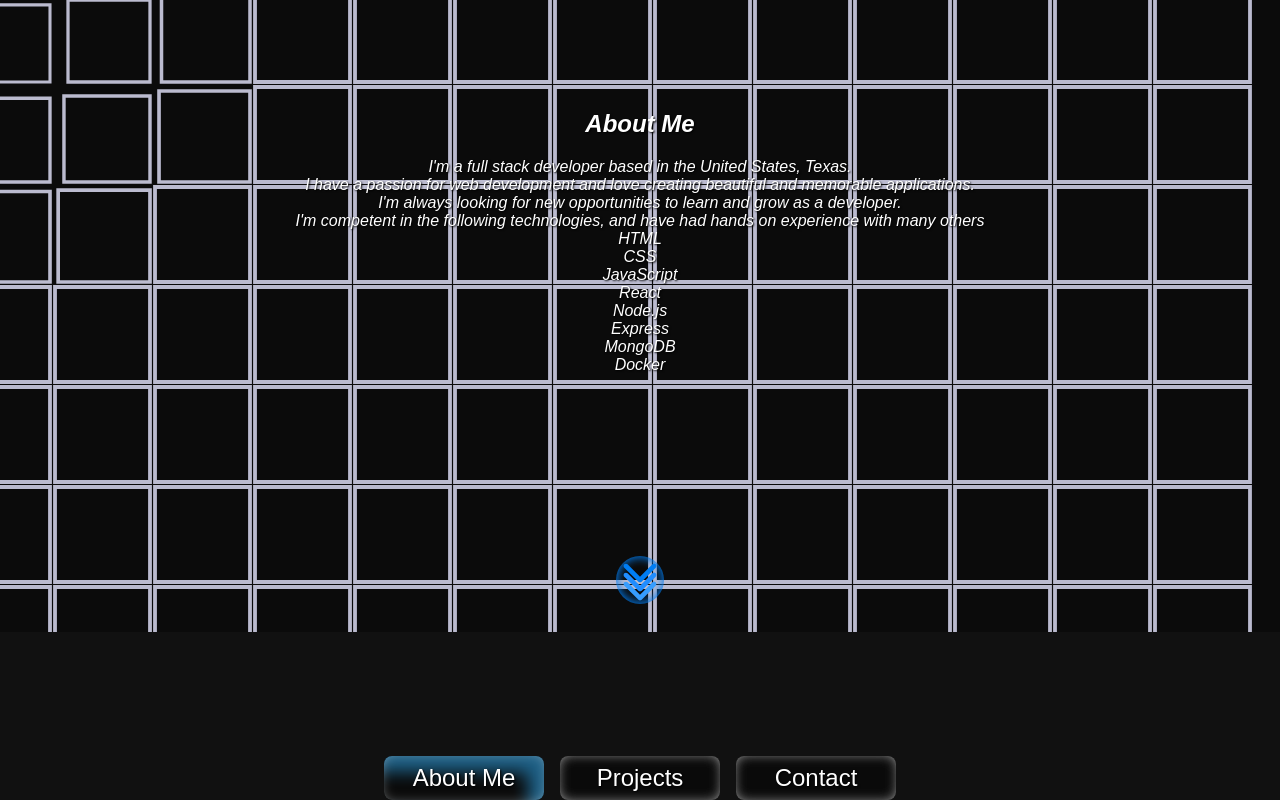
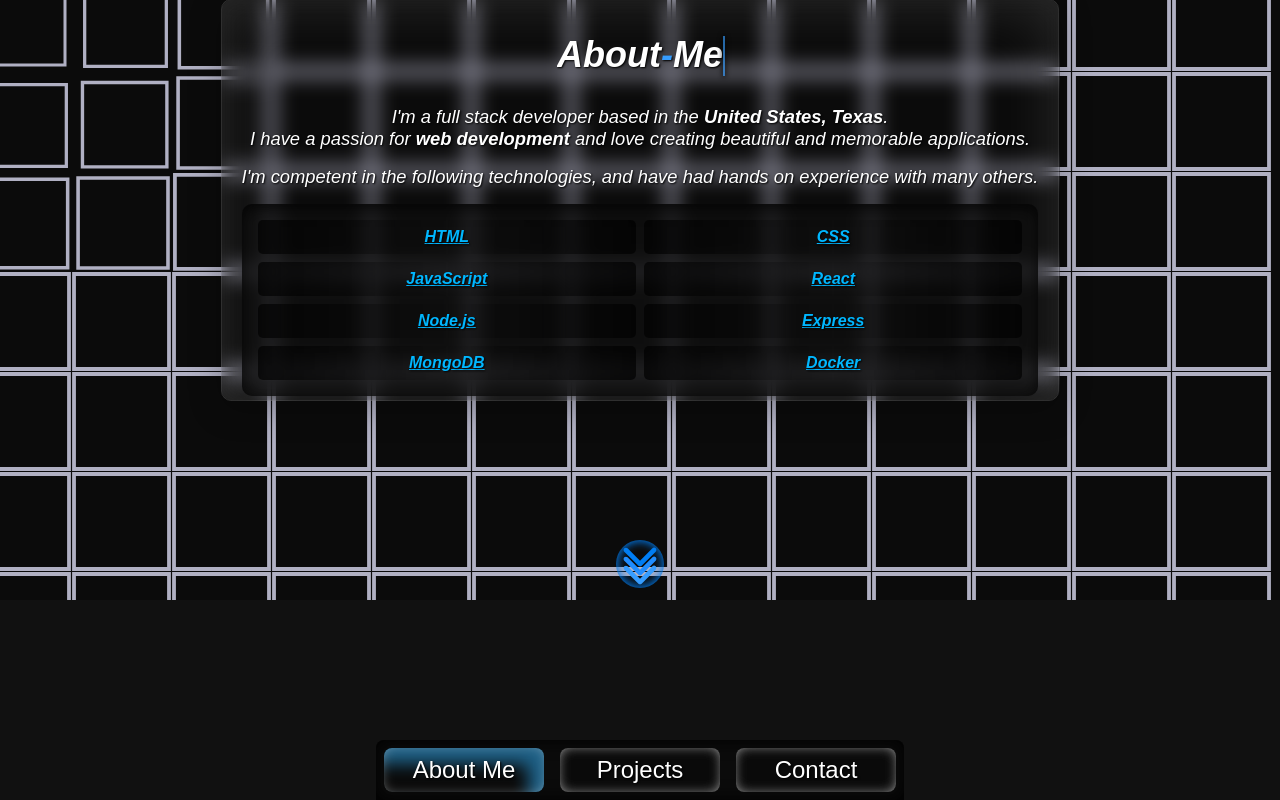
Before and after one commit to GianMarcoAlagna/Portfolio, a React (Vite) app: page / in a window 1280 px wide. Both pictures are taken after a click on the button "About Me". Built offline with nearby package versions, Linux system fonts and the light colour scheme; a web font is replaced by a local one.

Commit message:
Need to add projects and contact, maybe add read more to the about me and add the deeper details there

```diff
--- /dev/null
+++ b/src/Animations.css
@@ -0,0 +1,67 @@
+@keyframes up-in {
+  from {
+    transform: translateY(100vh) scale(0);
+  }
+  to {
+    transform: translateY(0) scale(1);
+  }
+}
+
+@keyframes up-out {
+  from {
+    transform: translateY(0) scale(1);
+  }
+  to {
+    transform: translateY(-100vh) scale(0);
+  }
+}
+
+@keyframes reveal {
+  0% {
+    opacity: 0;
+    transform: translateY(1rem);
+  }
+  100% {
+    opacity: 1;
+    transform: translateY(0);
+  }
+}
+
+@keyframes reveal-down {
+  0% {
+    opacity: 0;
+    transform: translateY(-1rem);
+  }
+  100% {
+    opacity: 1;
+    transform: translateY(0);
+  }
+}
+
+@keyframes opacity {
+  0% {
+    opacity: 0;
+  }
+  100% {
+    opacity: 1;
+  }
+}
+
+@keyframes flip-over {
+  0% {
+    transform: rotateY(0deg);
+  }
+
+  100% {
+    transform: rotateY(90deg);
+  }
+}
+
+@keyframes spin {
+  0% {
+    transform: rotate(0deg);
+  }
+  100% {
+    transform: rotate(360deg);
+  }
+}
--- a/src/App.css
+++ b/src/App.css
@@ -73,35 +73,9 @@
   }
 }
 
-@keyframes reveal {
-  0% {
-    opacity: 0;
-    transform: translateY(1rem);
-  }
-  100% {
-    opacity: 1;
-    transform: translateY(0);
-  }
-}
-
-@keyframes reveal-down {
-  0% {
-    opacity: 0;
-    transform: translateY(-1rem);
-  }
-  100% {
-    opacity: 1;
-    transform: translateY(0);
-  }
-}
-
-@keyframes opacity {
-  0% {
-    opacity: 0;
-  }
-  100% {
-    opacity: 1;
-  }
+.impression {
+  box-shadow: 0 4px 16px rgba(0, 0, 0, 0.75) inset;
+  background: rgba(17, 17, 17, 0.75);
 }
 
 .reveal {
--- a/src/App.jsx
+++ b/src/App.jsx
@@ -3,6 +3,7 @@ import { MainProvider } from "./context/MainContext";
 import { Main } from "./components";
 import { Preloader } from "./components/Preloader/Preloader";
 import "./App.css";
+import "./Animations.css";
 
 function App() {
   const [loading, setLoading] = useState(true);
--- /dev/null
+++ b/src/components/Introduction/About/About.css
@@ -0,0 +1,156 @@
+.about-content {
+  --blur-amt: 10px;
+  position: relative;
+  display: flex;
+  flex-direction: column;
+  justify-content: space-evenly;
+  align-items: center;
+  z-index: 1;
+  font-size: 1rem;
+  text-align: center;
+  min-height: 50vh;
+  max-height: 80vh;
+
+  padding: 0.25rem 1.25rem;
+  background: rgba(255, 255, 255, 0);
+  backdrop-filter: blur(var(--blur-amt));
+  -webkit-backdrop-filter: blur(var(--blur-amt));
+  border-radius: 10px;
+  border: 1px solid rgba(255, 255, 255, 0.15);
+  box-shadow: 0 8px 32px rgba(0, 0, 0, 0.25),
+    inset 0 0 60px 0px rgba(255, 255, 255, 0.15);
+
+  .about-content-descriptor {
+    width: fit-content;
+    margin: 0;
+  }
+}
+
+.grid {
+  display: grid;
+  grid-template-columns: repeat(2, minmax(100px, 1fr));
+  gap: 0.5rem;
+  list-style: none;
+  padding: 1rem;
+  margin: 1rem 0 0 0;
+  color: #00b7ff;
+  border-radius: 10px;
+  position: relative;
+}
+
+.grid__list-item {
+  padding: 0.5rem;
+  border-radius: 5px;
+  top: 0rem;
+  position: relative;
+  animation: transition-from-top 0.5s ease both;
+  animation-delay: 1s;
+  font-weight: 600;
+  font-size: 1rem;
+
+  &:before {
+    content: "";
+    position: absolute;
+    height: 100%;
+    width: 100%;
+    right: 0;
+    bottom: 0;
+    background: linear-gradient(-270deg, #000000aa, transparent, transparent);
+    z-index: -1;
+    border-radius: 5px;
+  }
+
+  &:after {
+    content: "";
+    position: absolute;
+    height: 100%;
+    width: 100%;
+    left: 0;
+    bottom: 0;
+    background: linear-gradient(270deg, #000000aa, transparent, transparent);
+    z-index: -1;
+    border-radius: 5px;
+  }
+}
+
+@keyframes transition-from-top {
+  0% {
+    opacity: 0;
+    transform: translateY(-20px);
+  }
+  100% {
+    opacity: 1;
+    transform: translateY(0);
+  }
+}
+
+.about-content-body {
+  font-size: 1.15rem;
+  max-width: 100%;
+  max-height: 100%;
+  overflow: auto;
+}
+
+.about-content-body-stack {
+  margin-top: 1rem;
+}
+
+.about-buttons {
+  display: flex;
+  gap: 1rem;
+  margin-top: 1rem;
+  justify-content: center;
+}
+
+.about-button {
+  position: relative;
+  padding: 0.5rem 1rem;
+  border: none;
+  border-radius: 0.5rem;
+  color: #fff;
+
+  &::after {
+    content: "";
+    position: absolute;
+    border-radius: 0.5rem;
+    width: 150%;
+    height: 150%;
+    left: 0;
+    bottom: 0;
+    opacity: 0;
+    transition: height 0.5s ease, width 0.5s ease, opacity 0.5s ease;
+    box-shadow: -15px 15px 16px 1px var(--after-color) inset;
+  }
+
+  &:hover::after {
+    content: "";
+    position: absolute;
+    opacity: 1;
+    border-radius: 0.5rem;
+    width: 100%;
+    height: 100%;
+    left: 0;
+    bottom: 0;
+  }
+}
+
+.about-button-link {
+  position: absolute;
+  z-index: 1;
+  inset: 0;
+}
+
+@container hero (width >= 800px) {
+  .about-content {
+    font-size: 1.5rem;
+    min-width: 30rem;
+    min-height: 40vh;
+  }
+  .modals {
+    .modal {
+      display: flex;
+      justify-content: center;
+      min-width: 10rem;
+    }
+  }
+}
--- a/src/components/Introduction/About/About.jsx
+++ b/src/components/Introduction/About/About.jsx
@@ -1,28 +1,35 @@
 import Stack from "../../Util/Stack.json";
+import Typed from "../../../effects/Typed/Typed";
+import "./About.css";
 
 export const About = ({ isActive }) => {
+  const dashStyle = { color: "oklch(70% 0.19981 255.155)" };
   return (
-    <div className={`about ${isActive ? "active" : "inactive"}`}>
-      <h2 className="about-header">About Me</h2>
-      <div className="about-body">
-        I&apos;m a full stack developer based in the United States, Texas.{" "}
+    <div className={`about-content ${isActive ? "active" : "inactive"}`}>
+      <h2 className="about-content-title">
+        <Typed key={"about-me"}>
+          About<span style={dashStyle}>-</span>Me
+        </Typed>
+      </h2>
+      <div className="about-content-body">
+        I&apos;m a full stack developer based in the <b>United States, Texas</b>
+        . <br />I have a passion for <b>web development</b> and love creating
+        beautiful and memorable applications.
+        <div className="about-content-body-stack">
+          I&apos;m competent in the following technologies, and have had hands
+          on experience with many others.
           <br />
-        I have a passion for web development and love creating beautiful and
-        memorable applications. <br />
-        I&apos;m always looking for new opportunities to learn and grow as a
-        developer. <br />
-      </div>
-      <div>
-        I&apos;m competent in the following technologies, and have had hands on
-        experience with many others <br />
-        <ul className="grid">
+          <ul className="grid impression">
             {Stack.map((stack) => (
               <li key={stack} className="grid__list-item">
-              {stack}
+                <b>
+                  <u>{stack}</u>
+                </b>
               </li>
             ))}
           </ul>
         </div>
       </div>
+    </div>
   );
 };
--- /dev/null
+++ b/src/components/Introduction/Hero.css
@@ -0,0 +1,102 @@
+.hero {
+  position: relative;
+  width: 100%;
+  height: 100vh;
+  display: flex;
+  flex-direction: column;
+  justify-content: center;
+  align-items: center;
+  background-color: #111;
+  color: #fff;
+  overflow: hidden;
+
+  container: hero / inline-size;
+}
+
+.hero-content {
+  --blur-amt: 10px;
+  position: relative;
+  display: flex;
+  flex-direction: column;
+  justify-content: space-evenly;
+  align-items: center;
+  z-index: 1;
+  font-size: 1.25rem;
+  text-align: center;
+
+  padding: 0.25rem 1.25rem;
+  background: rgba(255, 255, 255, 0);
+  backdrop-filter: blur(var(--blur-amt));
+  -webkit-backdrop-filter: blur(var(--blur-amt));
+  border-radius: 10px;
+  border: 1px solid rgba(255, 255, 255, 0.15);
+  box-shadow: 0 8px 32px rgba(0, 0, 0, 0.25),
+    inset 0 0 60px 0px rgba(255, 255, 255, 0.15);
+}
+
+.hero-content-descriptor {
+  width: fit-content;
+  margin: 0;
+  padding: 0.5rem;
+  border-radius: 10px;
+}
+
+.hero-buttons {
+  display: flex;
+  gap: 1rem;
+  margin-top: 1rem;
+  justify-content: center;
+}
+
+.hero-button {
+  position: relative;
+  padding: 0.5rem 1rem;
+  border: none;
+  border-radius: 0.5rem;
+  color: #fff;
+
+  &::after {
+    content: "";
+    position: absolute;
+    border-radius: 0.5rem;
+    width: 150%;
+    height: 150%;
+    left: 0;
+    bottom: 0;
+    opacity: 0;
+    transition: height 0.5s ease, width 0.5s ease, opacity 0.5s ease;
+    box-shadow: -15px 15px 16px 1px var(--after-color) inset;
+  }
+
+  &:hover::after {
+    content: "";
+    position: absolute;
+    opacity: 1;
+    border-radius: 0.5rem;
+    width: 100%;
+    height: 100%;
+    left: 0;
+    bottom: 0;
+  }
+}
+
+.hero-button-link {
+  position: absolute;
+  z-index: 1;
+  inset: 0;
+}
+
+@container hero (width >= 800px) {
+  .hero-content {
+    font-size: 1.5rem;
+    min-width: 30rem;
+    min-height: 18rem;
+  }
+  .modals {
+    .modal {
+      display: flex;
+      justify-content: center;
+      min-width: 10rem;
+    }
+  }
+}
--- a/src/components/Introduction/Hero.jsx
+++ b/src/components/Introduction/Hero.jsx
@@ -5,6 +5,8 @@ import * as MdIcons from "react-icons/md";
 import Links from "../Util/Links.json";
 import Typed from "../../effects/Typed/Typed";
 import { Reveal } from "../../effects/Reveal/Reveal";
+
+import "./Hero.css";
 
 export const Hero = ({ isActive }) => {
   const iconLibraries = {
@@ -28,7 +30,7 @@ export const Hero = ({ isActive }) => {
             Gian<span style={dashStyle}>-</span>Marco
           </Reveal>
         </h1>
-        <div className="hero-content-descriptor">
+        <div className="hero-content-descriptor impression">
           <Typed smooth={false}>Software Developer</Typed>
         </div>
 
--- a/src/components/Introduction/Introduction.css
+++ b/src/components/Introduction/Introduction.css
@@ -1,18 +1,3 @@
-.hero {
-  position: relative;
-  width: 100%;
-  height: 100vh;
-  display: flex;
-  flex-direction: column;
-  justify-content: center;
-  align-items: center;
-  background-color: #111;
-  color: #fff;
-  overflow: hidden;
-
-  container: hero / inline-size;
-}
-
 .background-placeholder {
   position: absolute;
   top: 0;
@@ -23,88 +8,17 @@
   display: flex;
   justify-content: center;
   align-items: center;
-  opacity: 0.8;
+  opacity: 0.75;
   z-index: 0;
-}
-
-.hero-content {
-  --blur-amt: 10px;
-  position: relative;
-  display: flex;
-  flex-direction: column;
-  justify-content: space-evenly;
-  align-items: center;
-  z-index: 1;
-  font-size: 1.25rem;
-  text-align: center;
-
-  padding: 0.25rem 1.25rem;
-  background: rgba(255, 255, 255, 0);
-  backdrop-filter: blur(var(--blur-amt));
-  -webkit-backdrop-filter: blur(var(--blur-amt));
-  border-radius: 10px;
-  border: 1px solid rgba(255, 255, 255, 0.15);
-  box-shadow: 0 8px 32px rgba(0, 0, 0, 0.25),
-    inset 0 0 60px 0px rgba(255, 255, 255, 0.15);
-
-  .hero-content-descriptor {
-    width: fit-content;
-    margin: 0;
-  }
-}
-
-.hero-buttons {
-  display: flex;
-  gap: 1rem;
-  margin-top: 1rem;
-  justify-content: center;
-}
-
-.hero-button {
-  position: relative;
-  padding: 0.5rem 1rem;
-  border: none;
-  border-radius: 0.5rem;
-  color: #fff;
-
-  &::after {
-    content: "";
-    position: absolute;
-    border-radius: 0.5rem;
-    width: 150%;
-    height: 150%;
-    left: 0;
-    bottom: 0;
-    opacity: 0;
-    transition: height 0.5s ease, width 0.5s ease, opacity 0.5s ease;
-    box-shadow: -15px 15px 16px 1px var(--after-color) inset;
-  }
-
-  &:hover::after {
-    content: "";
-    position: absolute;
-    opacity: 1;
-    border-radius: 0.5rem;
-    width: 100%;
-    height: 100%;
-    left: 0;
-    bottom: 0;
-  }
 }
 
 .svg-gradient path {
   fill: url(#heroGrad) !important;
 }
 
-.hero-button-link {
-  position: absolute;
-  z-index: 1;
-  inset: 0;
-}
-
 .modals {
   position: absolute;
-  bottom: 2rem;
+  bottom: 0;
   display: flex;
   gap: 1rem;
   z-index: 1;
@@ -112,20 +26,16 @@
   width: 100%;
   perspective: 1000px;
 
-  &.closed > .modal {
-    transform: translateY(25vh);
-  }
-
   .modals-toggle {
     position: absolute;
 
     min-width: 3rem;
     min-height: 3rem;
 
-    top: -4rem;
+    top: -5rem;
     cursor: pointer;
     z-index: 1;
-    transform: translateY(4rem);
+    transform: translateY(5rem);
     transition: transform 1s;
     transition-timing-function: linear(
       0,
@@ -190,7 +100,7 @@
     }
 
     &.up {
-      transform: translateY(0rem);
+      transform: translateY(1.5rem);
       svg {
         transform: rotateX(180deg) translate(-1px, 12px);
       }
@@ -198,14 +108,14 @@
   }
 }
 
-.modal {
-  /* box-shadow: 0 4px 16px rgba(0, 0, 0, 0.25),
-    inset 0 0 30px 0px rgba(255, 255, 255, 0.15); */
+.modals-buttons {
   display: flex;
-  align-items: center;
+  gap: 1rem;
+  background-color: rgba(10, 10, 10, 0.75);
+  box-shadow: 0px 0px 17px 0px oklch(0% 0 0) inset;
+  border-radius: 0.5rem 0.5rem 0 0;
   padding: 0.5rem;
-  font-size: 1.5rem;
-  box-shadow: 0px 0px 17px -10px oklch(100% 0.00011 271.152) inset;
+
   transition: transform 0.75s;
   transform: translateY(0vh);
   transition-timing-function: linear(
@@ -225,6 +135,22 @@
     0.991 54%,
     1
   );
+}
+
+.modals.closed .modals-buttons {
+  transform: translateY(25vh);
+}
+
+.modal {
+  display: flex;
+  align-items: center;
+  padding: 0.5rem;
+  font-size: 1.5rem;
+  box-shadow: 0px 0px 17px -10px oklch(100% 0.00011 271.152) inset;
+
+  &:active {
+    transform: translateY(0.25rem);
+  }
 
   @media screen and (max-width: 320px) {
     font-size: 1.05rem;
@@ -243,15 +169,6 @@
   justify-content: center;
   align-items: center;
   display: none; /* hidden by default */
-  /* & > ::after {
-    content: "";
-    position: absolute;
-    bottom: 0;
-    left: 0;
-    height: 0%;
-    width: 100%;
-    transition: height 0.1s;
-  } */
 }
 
 .info-box.active {
@@ -262,56 +179,8 @@
 .info-box.inactive {
   display: flex; /* still render while animating out */
   animation: up-out 1s ease-in-out forwards;
-
-  /* & > ::after {
-    content: "";
-    position: absolute;
-    bottom: 0;
-    left: 0;
-    width: 100%;
-    height: 100%;
-    background-color: rgba(255, 255, 255, 0.15);
-    border-top: 2px solid black;
-  } */
 }
 
 .info-box.hidden {
   display: none !important; /* once animation ends, clean up */
 }
-
-@keyframes up-in {
-  from {
-    transform: translateY(100vh) scale(0);
-  }
-  to {
-    transform: translateY(0) scale(1);
-  }
-}
-
-@keyframes up-out {
-  from {
-    transform: translateY(0) scale(1);
-  }
-  to {
-    transform: translateY(-100vh) scale(0);
-  }
-}
-
-@container hero (width >= 800px) {
-  .hero-content {
-    font-size: 1.5rem;
-    min-width: 30rem;
-    min-height: 18rem;
-  }
-  .modals {
-    /* .modals-toggle {
-      .modals-toggle-arrows {
-      }
-    } */
-    .modal {
-      display: flex;
-      justify-content: center;
-      min-width: 10rem;
-    }
-  }
-}
--- a/src/components/Introduction/Introduction.jsx
+++ b/src/components/Introduction/Introduction.jsx
@@ -14,6 +14,7 @@ export const Introduction = () => {
   const firstLoad = useRef(true);
   const bgContainer = useRef(null);
   const sketch = useRef(null);
+
   const [isModalsOpen, setIsModalsOpen] = useState(false);
   const { activePage, setActivePage } = usePage();
   const { screen } = useMainContext();
@@ -74,6 +75,7 @@ export const Introduction = () => {
           </div>
         </div>
 
+        <div className="modals-buttons">
           <button
             className={`modal${activePage === "About" ? " modal-active" : ""}`}
             onClick={() => setActivePage("About")}
@@ -81,18 +83,23 @@ export const Introduction = () => {
             About Me
           </button>
           <button
-          className={`modal${activePage === "Projects" ? " modal-active" : ""}`}
+            className={`modal${
+              activePage === "Projects" ? " modal-active" : ""
+            }`}
             onClick={() => setActivePage("Projects")}
           >
             Projects
           </button>
           <button
-          className={`modal${activePage === "Contact" ? " modal-active" : ""}`}
+            className={`modal${
+              activePage === "Contact" ? " modal-active" : ""
+            }`}
             onClick={() => setActivePage("Contact")}
           >
             Contact
           </button>
         </div>
       </div>
+    </div>
   );
 };
--- a/src/components/Main/Main.css
+++ b/src/components/Main/Main.css
@@ -10,10 +10,10 @@ main {
   &:has(button:hover, a:hover, .clickable:hover) + .cursor {
     transform: scale(1.5);
   }
+}
 
-  &.hide-cursor * {
-    cursor: none !important;
-  }
+.main.hide-cursor * {
+  cursor: none !important;
 }
 
 .cursor {
@@ -84,16 +84,6 @@ main {
   }
 }
 
-@keyframes flip-over {
-  0% {
-    transform: rotateY(0deg);
-  }
-
-  100% {
-    transform: rotateY(90deg);
-  }
-}
-
 .main__section {
   width: 100%;
   display: flex;
--- a/src/components/P5/Grid_Wave.js
+++ b/src/components/P5/Grid_Wave.js
@@ -39,7 +39,7 @@ export default function gridWave(p, w, h) {
       p.push();
       p.translate(s.i + squareRadius / 2, s.j + squareRadius / 2);
       p.scale(scaleFactor);
-      p.square(-squareRadius / 2, -squareRadius / 2, squareRadius / 2);
+      p.square(-squareRadius / 2.5, -squareRadius / 2.5, squareRadius / 2);
       p.pop();
     }
   }
--- a/src/components/Preloader/Preloader.css
+++ b/src/components/Preloader/Preloader.css
@@ -20,8 +20,3 @@
   height: 120px;
   animation: spin 2s linear infinite;
 }
-
-@keyframes spin {
-  0% { transform: rotate(0deg); }
-  100% { transform: rotate(360deg); }
-}
```
Lines whose indentation alone changed are shown as unchanged.
